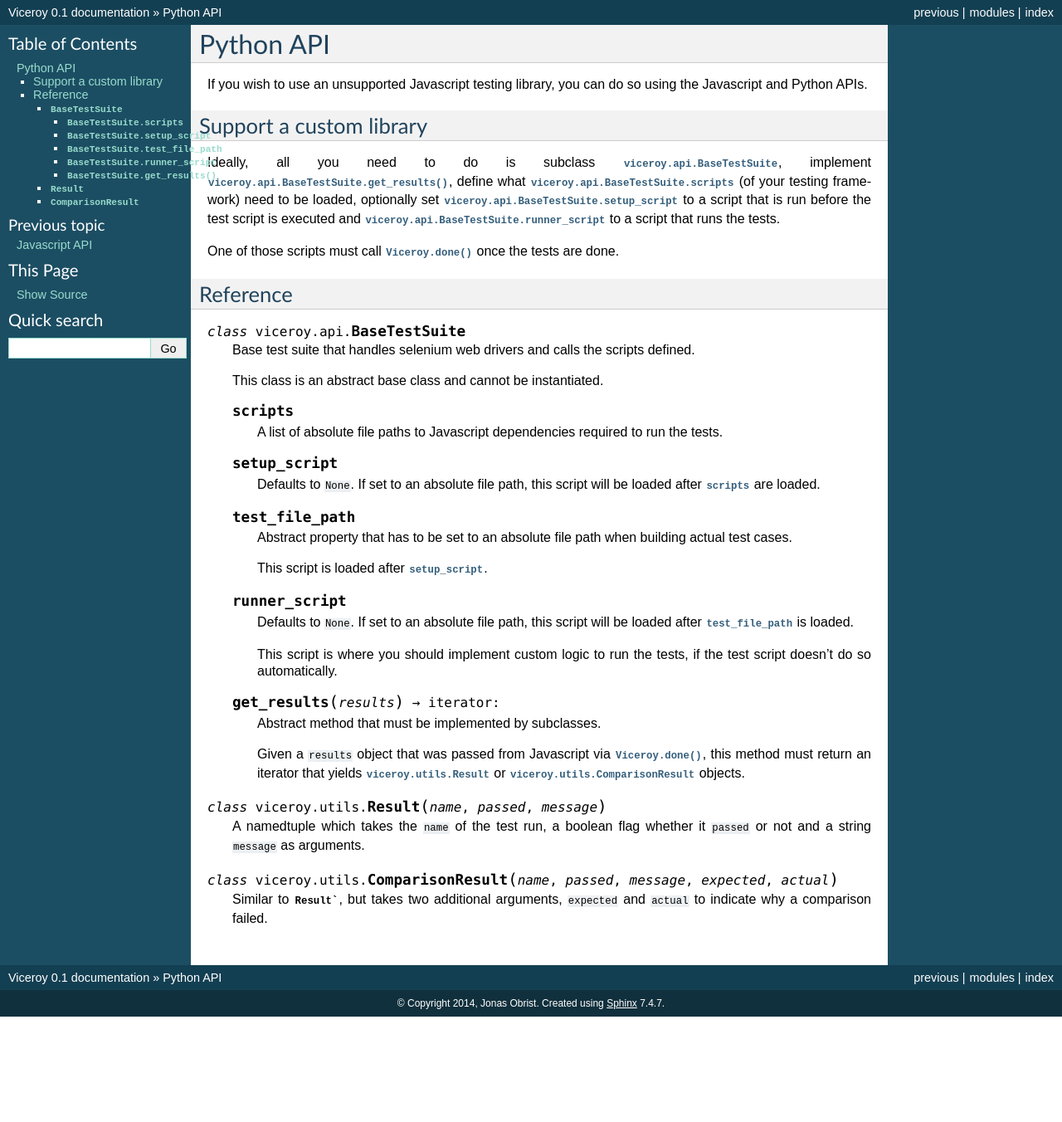
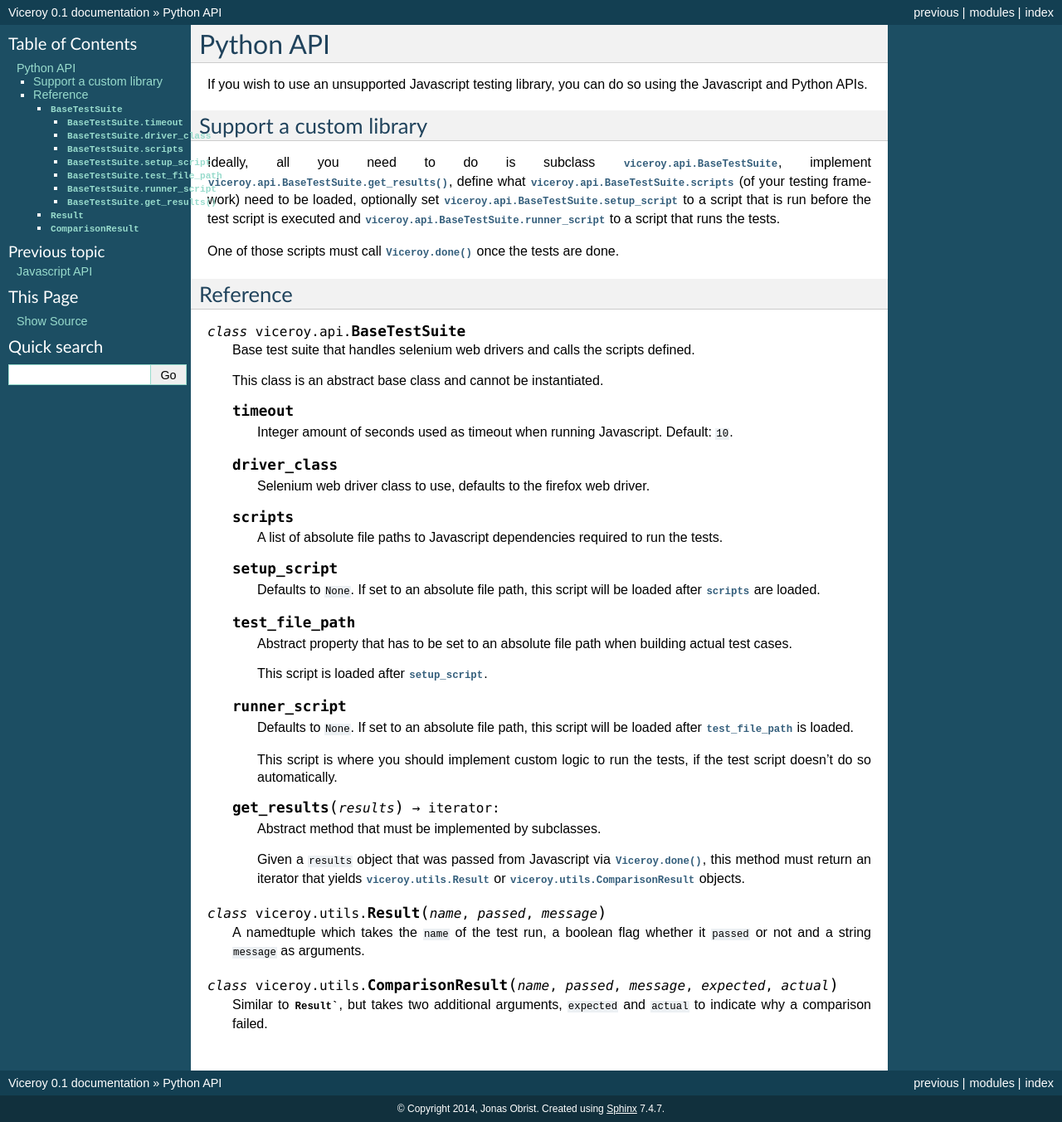
Before and after one commit to ojii/viceroy, a Sphinx documentation site: the page built from docs/python-api.rst, in a window 1280 px wide. Shown: the whole page at 83% size. Built offline with Sphinx 7.4.7, drawn with Linux system fonts in a browser that asks for light colours; before the commit the page ends 1225 px from its top, so only the background shows below that.

Commit message:
more docs

```diff
--- a/docs/python-api.rst
+++ b/docs/python-api.rst
@@ -35,6 +35,16 @@
         scripts defined.
 
         This class is an abstract base class and cannot be instantiated.
+
+        .. py:attribute:: timeout
+
+            Integer amount of seconds used as timeout when running Javascript.
+            Default: ``10``.
+
+        .. py:attribute:: driver_class
+
+            Selenium web driver class to use, defaults to the firefox web
+            driver.
 
         .. py:attribute:: scripts
 
```
